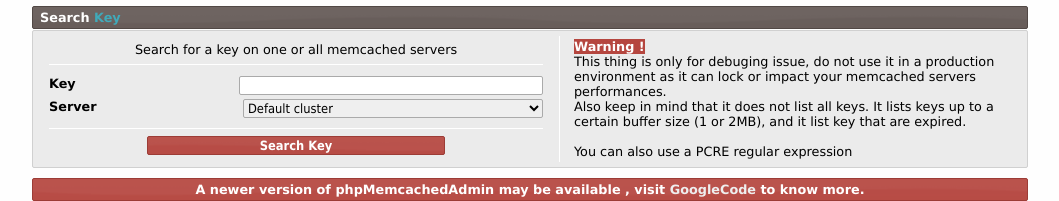
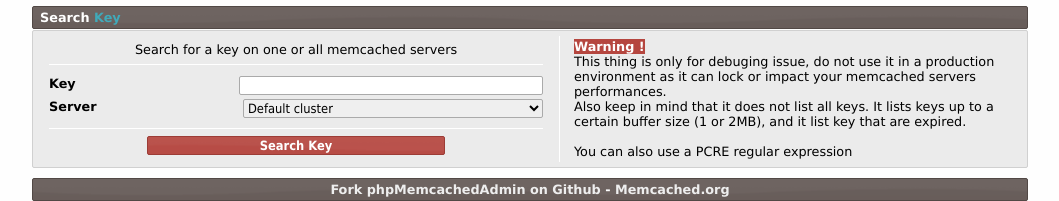
Before and after one commit to codeb2cc/phpMemcachedAdmin, a PHP site: page /commands.php in a window 1280 px wide. Shown: the part 728-929 px from the top of the page, without its empty margins (108-1167 px from the left). Run offline with PHP 8.4, Linux system fonts and the light colour scheme; data that the repository does not hold is empty.

Commit message:
Update footer and remove `Library_Data_Version`

```diff
--- a/Library/Data/Version.php
+++ /dev/null
@@ -1,71 +0,0 @@
-<?php
-/**
- * Copyright 2011 Cyrille Mahieux
- * Licensed under the Apache License, Version 2.0 (the "License");
- * you may not use this file except in compliance with the License.
- * You may obtain a copy of the License at
- *
- * http://www.apache.org/licenses/LICENSE-2.0
- *
- * Unless required by applicable law or agreed to in writing, software
- * distributed under the License is distributed on an "AS IS" BASIS,
- * WITHOUT WARRANTIES OR CONDITIONS OF ANY KIND, either express or implied.
- * See the License for the specific language governing permissions and limitations
- * under the License.
- *
- * ><)))°> ><)))°> ><)))°> ><)))°> ><)))°> ><)))°> ><)))°> ><)))°> ><)))°>
- *
- * Version container
- *
- * @author cyrille.mahieux@free.fr
- * @since 24/08/2011
- */
-class Library_Data_Version
-{
-    # Version file
-    protected static $_file = 'latest';
-
-    # Google Code latest version data file
-    protected static $_latest = 'http://phpmemcacheadmin.googlecode.com/files/latest';
-
-    # Time between HTTP check
-    protected static $_time = 1296000; # 15 days
-
-    /**
-     * Check for the latest version, from local cache or via http
-     * Return true if a newer version is available, false otherwise
-     *
-     * @return Boolean
-     */
-    public static function check()
-    {
-        # Loading ini file
-        $_ini = Library_Configuration_Loader::singleton();
-
-        # Version definition file path
-        $path = rtrim($_ini->get('file_path'), '/') . DIRECTORY_SEPARATOR . self::$_file;
-
-        # Checking if file was modified for less than 15 days ago
-        if((is_array($stats = @stat($path))) && (isset($stats['mtime'])) && ($stats['mtime'] > (time() - self::$_time)))
-        {
-            # Opening file and checking for latest version
-            return (version_compare(CURRENT_VERSION, file_get_contents($path)) == -1);
-        }
-        else
-        {
-            # Getting last version from Google Code
-            if($latest = @file_get_contents(self::$_latest))
-            {
-                # Saving latest version in file
-                file_put_contents($path, $latest);
-
-                # Checking for latest version
-                return (version_compare(CURRENT_VERSION, $latest) == -1);
-            } else {
-                # To avoid error spam
-                file_put_contents($path, 'Net unreachable');
-                return true;
-            }
-        }
-    }
-}
--- a/View/Footer.tpl
+++ b/View/Footer.tpl
@@ -1,16 +1,6 @@
-<?php
-# Check for newer version
-if(Library_Data_Version::check())
-{ ?>
-            <div class="header corner full-size padding" style="float:left; text-align:center; margin-top:10px;">
-            A newer version of phpMemcachedAdmin may be available , visit <a href="http://code.google.com/p/phpmemcacheadmin/" target="_blank">GoogleCode</a> to know more.
-<?php
-} else { ?>
-			<div class="sub-header corner full-size padding" style="float:left; text-align:center; margin-top:10px;">
-                <a href="http://code.google.com/p/phpmemcacheadmin/" target="_blank">phpMemcachedAdmin on GoogleCode</a> -
+            <div class="sub-header corner full-size padding" style="float:left; text-align:center; margin-top:10px;">
+                <a href="https://github.com/codeb2cc/phpMemcachedAdmin" target="_blank">Fork phpMemcachedAdmin on Github</a> -
                 <a href="http://memcached.org/" target="_blank">Memcached.org</a>
-<?php
-} ?>
             </div>
         </div>
     </body>
```
